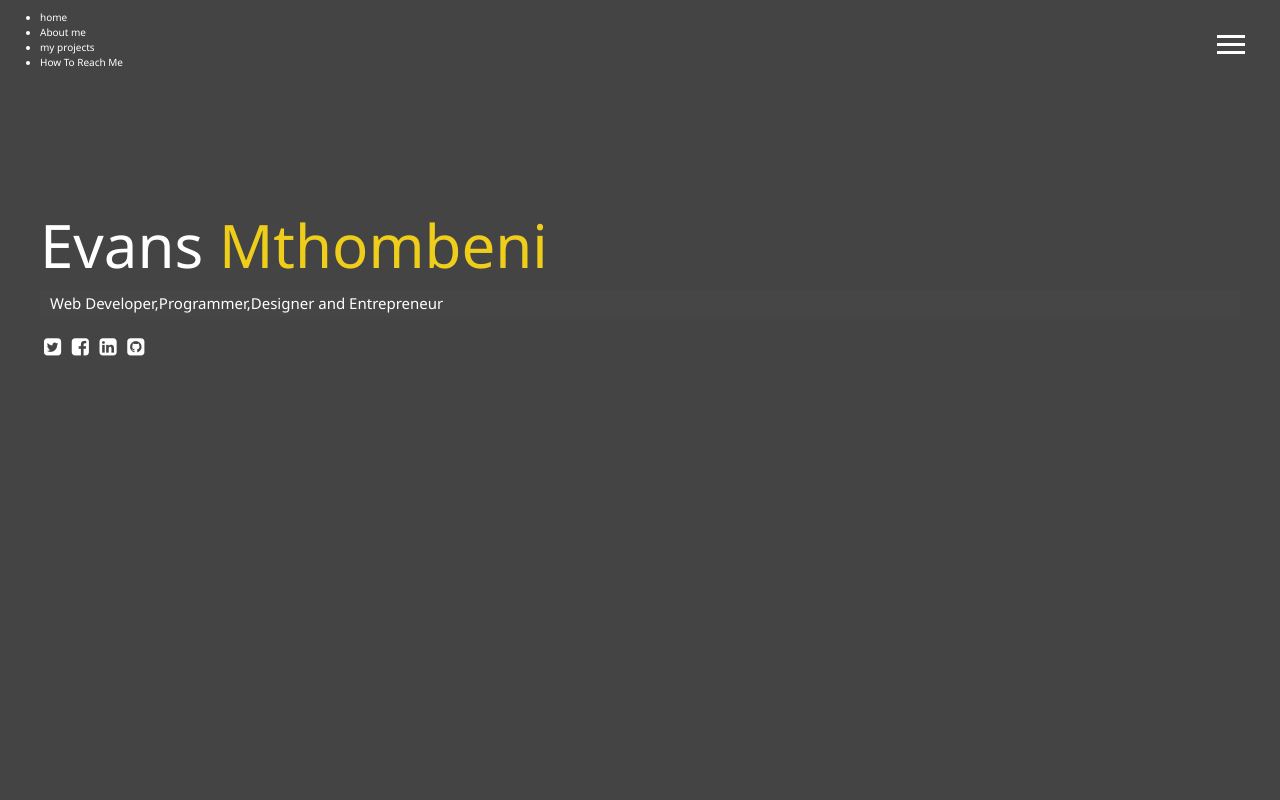
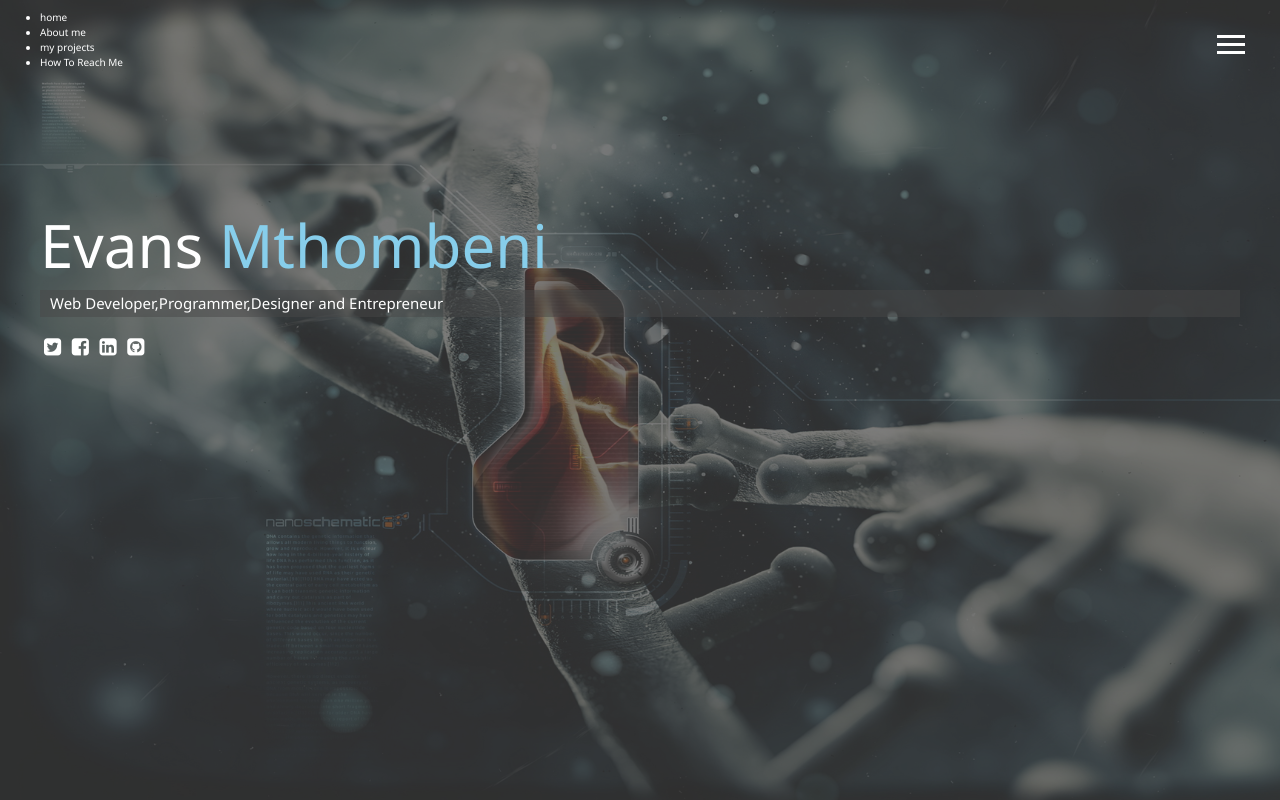
Before and after one commit to Evans95mm/Porfolio, a website: page index.html in a window 1280 px wide. Drawn offline with Linux system fonts and the light colour scheme.

Commit message:
Index markup & main sass

```diff
--- a/index.html
+++ b/index.html
@@ -67,7 +67,8 @@
         <i class="fa fa-github-square fa-2x"></i>
       </a>
    </div>
+   <script src="js/main.js"></script>
  </main>
- <script src="js/main.js"></script>
+
 </body>
 </html>
--- a/scss/_config.scss
+++ b/scss/_config.scss
@@ -1,8 +1,10 @@
 $primary-color: #444;
-$secondary-color:#eece1a;
+$secondary-color:skyblue;
 $show-home-image:true;
 $home-image: url(../img/portfolio.jpg);
-$background-opacity:0.9;
+$background-opacity:0.7;
+
+
 
 @mixin easeOut {
     transition: all 1.5s ease-out;
@@ -14,7 +16,8 @@ $background-opacity:0.9;
             background-attachment:fixed;
             background-size:cover;
 
-            &after {
+
+            &:after {
                 content:'';
                 position :absolute;
                 top:0;
--- a/scss/main.scss
+++ b/scss/main.scss
@@ -1,5 +1,5 @@
-@import 'config';
-@import 'menu';
+@import'config';
+@import'menu';
 
 
 
@@ -12,7 +12,8 @@ html
     box-sizing:border-box ;
 }
 body {
-background: $primary-color;
+@include background;
+background:$primary-color;
 color:#fff;
 height: 100%;
 margin:0;
```
Also changed, not shown: EVANS/main.css.
